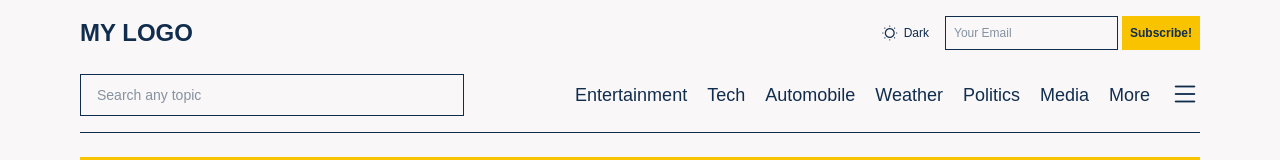
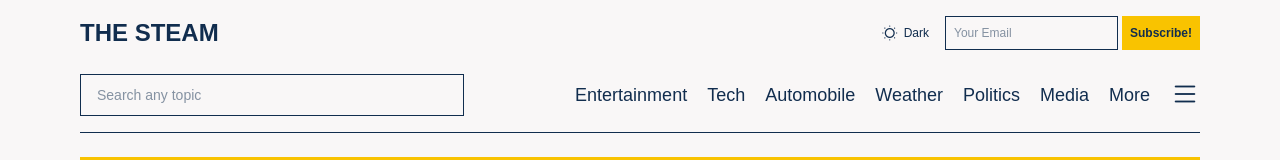
Before and after one commit to theharshdev/new-blog, a website: page blogdetail.html in a window 1280 px wide. Shown: the top 160 px of the page. Drawn offline with nearby package versions, Linux system fonts and the light colour scheme; a web font is replaced by a local one.

Commit message:
Added a brand name

```diff
--- a/blogdetail.html
+++ b/blogdetail.html
@@ -26,7 +26,7 @@
     >
       <div class="flex justify-between items-center gap-6 w-full">
         <a href="./index.html" class="text-2xl font-bold uppercase w-fit"
-          >My Logo</a
+          >The Steam</a
         >
         <div class="flex gap-4 items-center justify-end">
           <!-- Theme Button -->
@@ -883,7 +883,7 @@
       </div>
       <div class="flex flex-col gap-4 items-end max-w-xl">
         <a href="./index.html" class="text-4xl font-bold uppercase w-fit"
-          >My Logo</a
+          >The Steam</a
         >
         <div
           class="text-sm leading-none font-medium flex justify-end flex-wrap gap-3"
```
Also changed, not shown: category.html (+2 -2 lines), index.html (+2 -2 lines).
